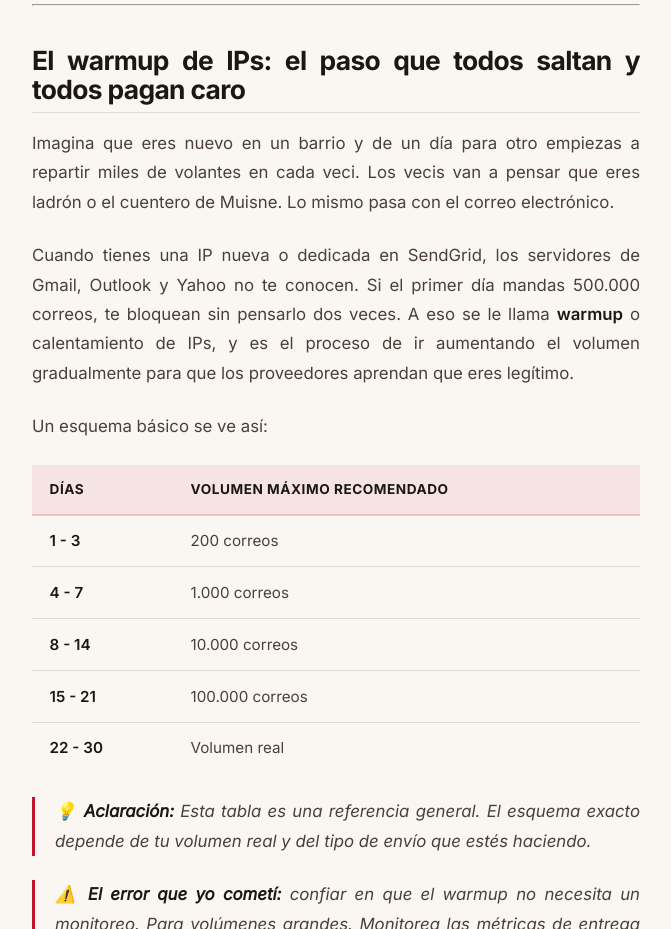
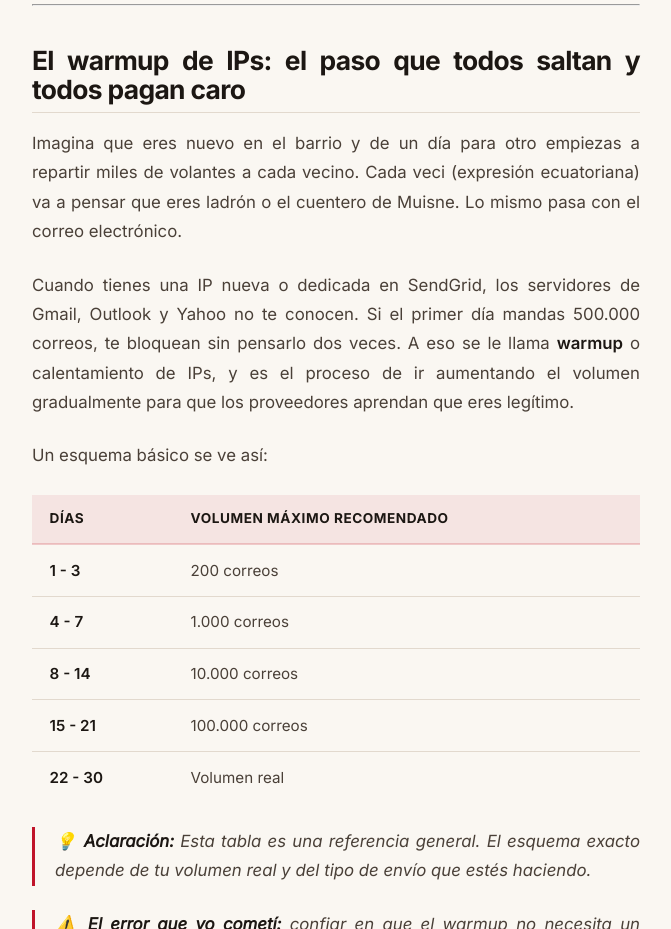
Before and after one commit to DakyLabs/dakylabs-web, an Astro site: page /blog/enviar-millones-correos-y-no-morir-en-el-intento in a window 1280 px wide. Shown: the part 5820-6749 px from the top of the page, without its empty margins (238-909 px from the left). Built offline with nearby package versions, Linux system fonts and the light colour scheme; Astro itself is replaced by a stand-in of ours; some packages are replaced by stand-ins of ours.

Commit message:
copy: aclarar analogía del vecino en post de SendGrid
Reformula la analogía del warmup para que el primer "vecino" sea formal
y luego se introduzca el "veci" coloquial con aclaración del regionalismo
ecuatoriano entre paréntesis. Corrige también ortografía.

Co-Authored-By: Claude Opus 4.7 (1M context) <noreply@anthropic.com>

```diff
--- a/src/content/blog/enviar-millones-correos-y-no-morir-en-el-intento.md
+++ b/src/content/blog/enviar-millones-correos-y-no-morir-en-el-intento.md
@@ -115,7 +115,7 @@ Un solo registro, dos servicios incluidos. Nunca dos registros SPF separados en
 
 ## El warmup de IPs: el paso que todos saltan y todos pagan caro
 
-Imagina que eres nuevo en un barrio y de un día para otro empiezas a repartir miles de volantes en cada veci. Los vecis van a pensar que eres ladrón o el cuentero de Muisne. Lo mismo pasa con el correo electrónico.
+Imagina que eres nuevo en el barrio y de un día para otro empiezas a repartir miles de volantes a cada vecino. Cada veci (expresión ecuatoriana) va a pensar que eres ladrón o el cuentero de Muisne. Lo mismo pasa con el correo electrónico.
 
 Cuando tienes una IP nueva o dedicada en SendGrid, los servidores de Gmail, Outlook y Yahoo no te conocen. Si el primer día mandas 500.000 correos, te bloquean sin pensarlo dos veces. A eso se le llama **warmup** o calentamiento de IPs, y es el proceso de ir aumentando el volumen gradualmente para que los proveedores aprendan que eres legítimo.
 
```
